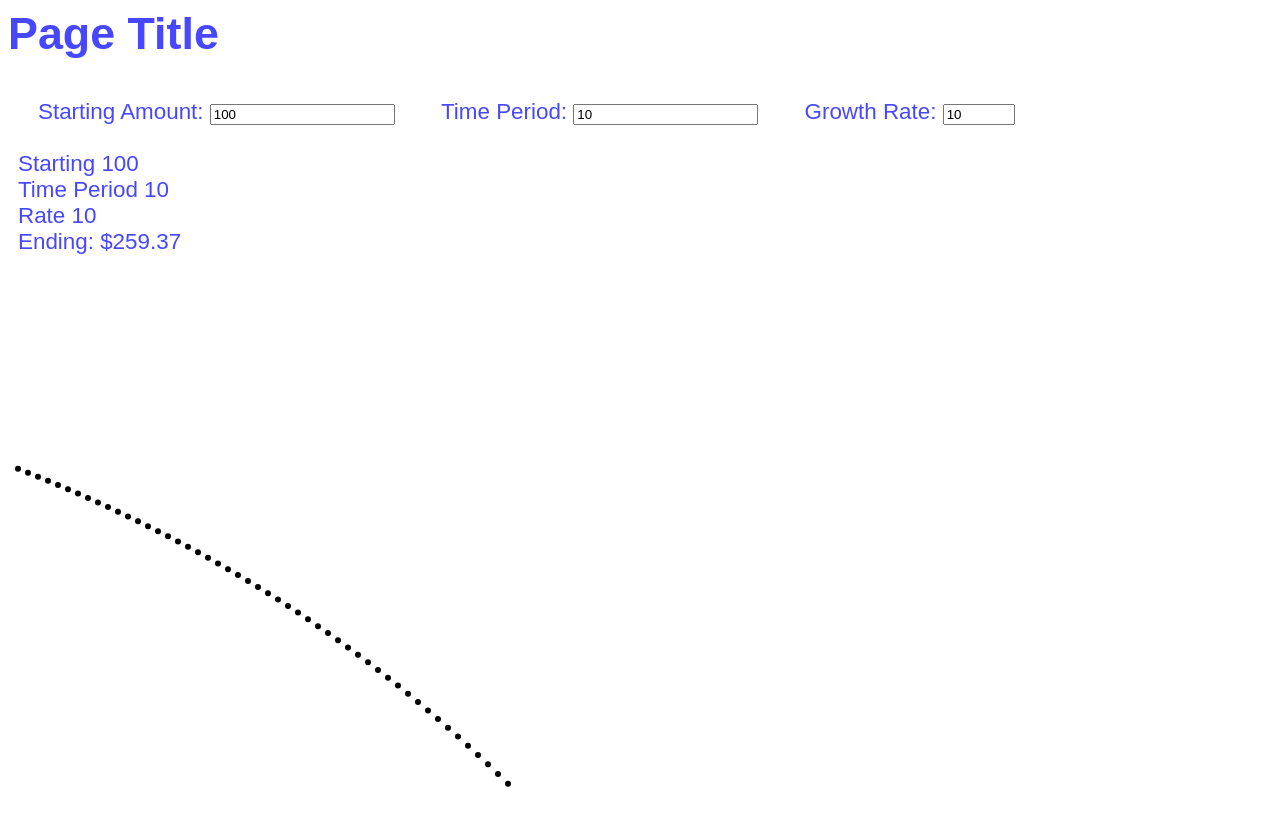
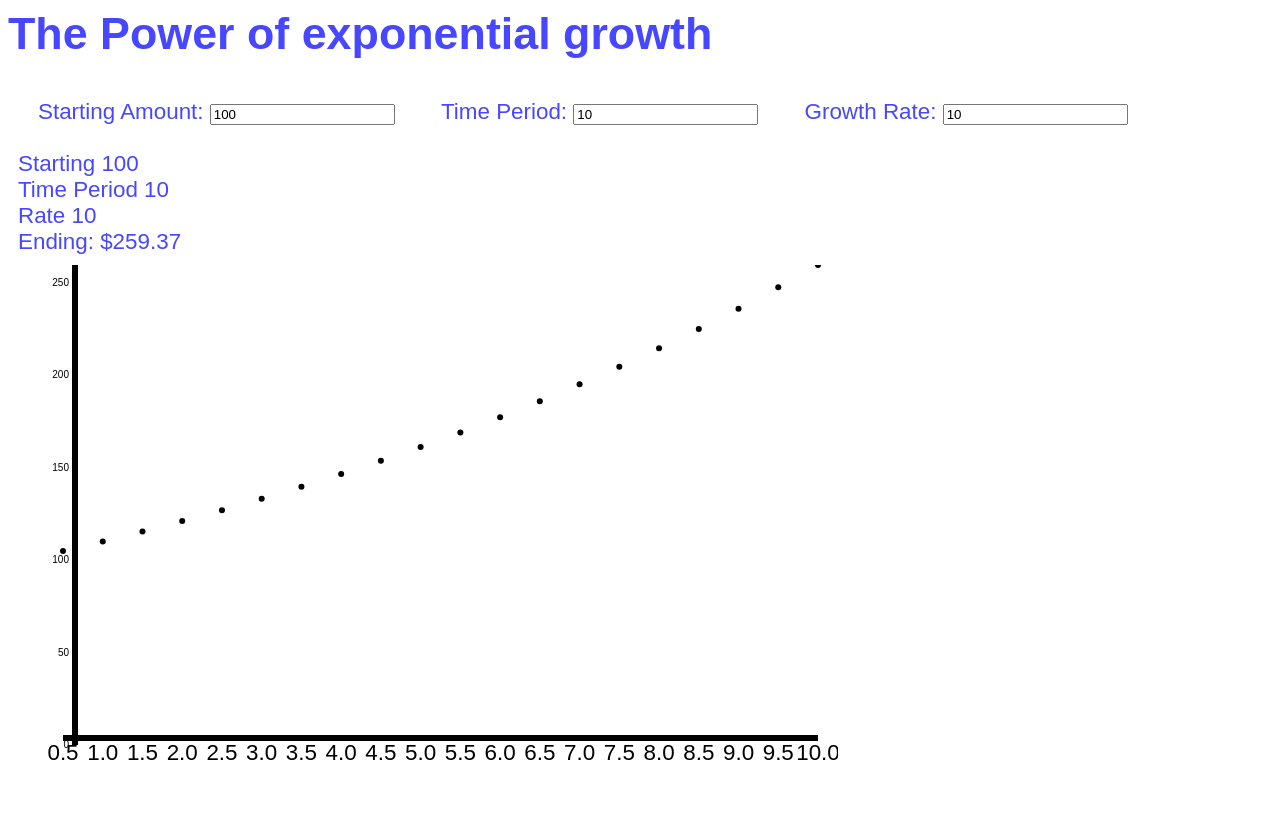
Before and after one commit to jdlawrence/thatonepercent, a website: page index.html in a window 1280 px wide. After the commit the page ends 800 px from the top, so only its background shows below. Drawn offline with nearby package versions, Linux system fonts and the light colour scheme.

Commit message:
Scale and axes have been implemented. Need to refine.

```diff
--- a/index.html
+++ b/index.html
@@ -5,7 +5,7 @@
 
 </head>
 <body>
-  <h1>Page Title</h1>
+  <h1>The Power of exponential growth</h1>
   <div ng-app="thatone" ng-controller="inputCtrl" >
 
     <form name="inputForm" class="input">
@@ -19,7 +19,7 @@
       </label>
       <label class="inputField">Growth Rate:
         <input type="number" name="rate" ng-model="inputs.rate"
-        min="0" max="2000" required>
+        min="0" required>
       </label>
       <br><br>
       <div> Starting {{ inputs.starting }}</div>
--- a/style.css
+++ b/style.css
@@ -4,6 +4,9 @@ body {
   font-size: 1.4rem;
 }
 
+.graph{
+  margin-left: 30px;
+}
 .input{
   margin: 40 10 10 10px;
 }
--- a/thatone.js
+++ b/thatone.js
@@ -2,14 +2,15 @@ var starting = 100;
 var ending = 110;
 var timePeriod = 10;
 var rate = 10.0;
-var numBuckets = 50;
+var numBuckets = 20;
+var padding = 20;
 
 // Calculate interest with given parameters
 // ending = Number(starting * Math.pow(1 + rate / 100, timePeriod)).toFixed(2);
 
 var app = angular.module('thatone', []);
 
-app.controller('inputCtrl', ['$scope', function($scope) {
+app.controller('inputCtrl', ['$scope', '$interval', function($scope, $interval) {
   $scope.sampleData = [12,3,3,4,5];
   $scope.inputs = {
     starting: starting,
@@ -17,6 +18,10 @@ app.controller('inputCtrl', ['$scope', function($scope) {
     rate: rate
   };
   $scope.endingAmounts = [];
+
+  // $interval(function(){
+  //   $scope.inputs.starting *= 1.00000;
+  // }, 100);
 
   // 'ending' value is calculated any time there's a change on any of the input values
   $scope.$watchCollection('inputs', calcEnding);
@@ -40,7 +45,7 @@ app.controller('inputCtrl', ['$scope', function($scope) {
 app.directive("expGraph", function($parse, $window) {
   return{
     restrict: "E",
-    template: "<svg width='850' height='800'></svg>",
+    template: "<svg class='graph' width='800' height='500'></svg>",
     scope: false,
     link: function(scope, elem, attrs){
       // Variables end in D to different those in directive from those not in the directive
@@ -64,7 +69,6 @@ app.directive("expGraph", function($parse, $window) {
       // Directive Data updates when any input changes
       scope.$watchCollection('inputs', updateGraph);
 
-
       // Puts data in endingAmountsD object. Ready for graphing with D3 and SVG.
       function updateGraph(){
         endingAmountsD = [];
@@ -79,25 +83,56 @@ app.directive("expGraph", function($parse, $window) {
 
       function drawGraph() {
         // Selects all circles and appends
+        svg.selectAll('*').remove();
+
+        xScale = d3.scale.linear()
+        .domain([endingAmountsD[0].xVal, endingAmountsD[endingAmountsD.length-1].xVal])
+        .range([padding + 5, rawSvg.attr("width") - padding]);
+
+        console.log(d3.max(endingAmountsD, function (d) {
+          return d.yVal;
+        }));
+        yScale = d3.scale.linear().domain([0, d3.max(endingAmountsD, function (d) {
+          return d.yVal;
+        })])
+        .range([rawSvg.attr("height") - padding, 0]);
+
+        xAxisGen = d3.svg.axis()
+        .scale(xScale)
+        .orient("bottom")
+        .ticks(endingAmountsD.length - 1);
+
+        yAxisGen = d3.svg.axis()
+        .scale(yScale)
+        .orient("left")
+        .ticks(5);
+
         svg.selectAll("circle")
         .data(endingAmountsD)
         .enter()
         .append("circle")
 
         .attr("cx", function(d) {
-          return d.xVal * 50;
+          return xScale(d.xVal);
         })
         .attr("cy", function(d) {
-          return d.yVal * 2;
+          return yScale(d.yVal);
         })
         .attr("r", 3);
+
+        svg.append("g")
+        .attr("class", "axis")
+        .attr("transform", "translate(0,470)")
+        .call(xAxisGen);
+
+        svg.append("g")
+        .attr("class", "y axis")
+        .attr("transform", "translate(40,0)")
+        .attr("font-size", "10px")
+        .call(yAxisGen);
+
       }
 
-      // for (var i = 0; i < numBuckets; i++) {
-      //   time = Number($scope.inputs.timePeriod / numBuckets * (i+1)).toFixed(2);
-      //   amountYValue = Number($scope.inputs.starting * Math.pow(1 + $scope.inputs.rate / 100, time)).toFixed(2);
-      //   $scope.endingAmounts.push(amountYValue);
-      // }
 
 
     }
```
